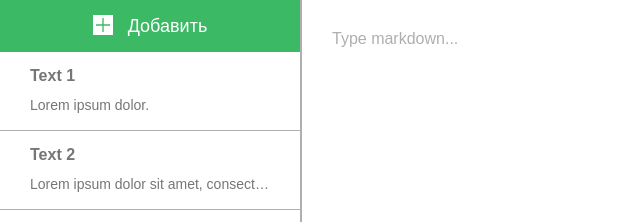
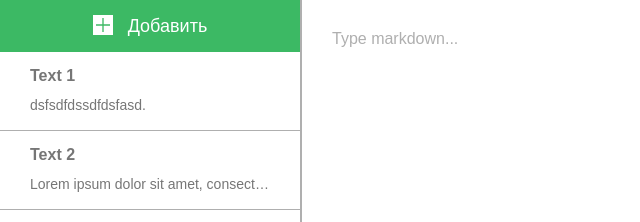
Before and after one commit to KosmoPirat/TextDesign, a website built with webpack: page src/index.pug in a window 1280 px wide. Shown: the top 222 px of the page, 0-640 px from the left. Built offline with nearby package versions, Linux system fonts and the light colour scheme.

Commit message:
Update index.pug

```diff
--- a/src/index.pug
+++ b/src/index.pug
@@ -13,7 +13,7 @@
                     li.list__item
                         .list__close
                         h4.list__head Text 1
-                        p.list__text Lorem ipsum dolor.
+                        p.list__text dsfsdfdssdfdsfasd.
 
                     li.list__item
                         .list__close
```
